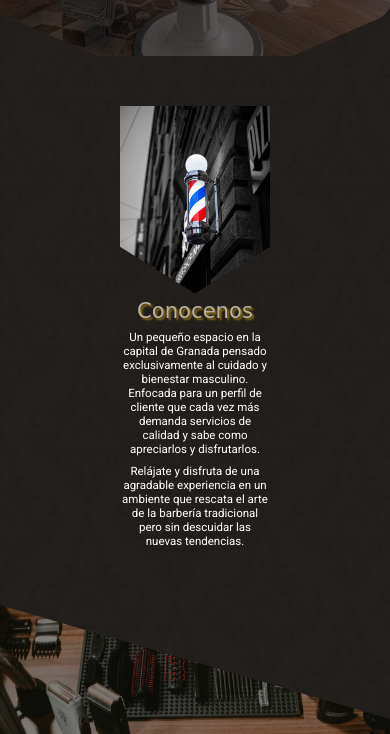
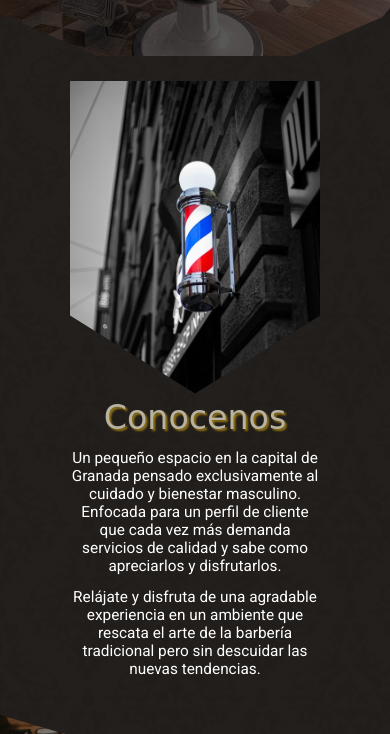
Before and after one commit to What-a-Shame/Stilizzato, a plain HTML site: page index.html in a window 390 px wide. Shown: the part 366-1100 px from the top of the page. Drawn offline with Linux system fonts and the light colour scheme; a web font is replaced by a local one.

Commit message:
Cambios en responsive

```diff
--- a/style.css
+++ b/style.css
@@ -458,27 +458,32 @@ footer > div::after {
 }
 
 @media (max-width: 585px) {
+    main section {
+        width: 95%;
+        padding: 25px;
+    }
+
     section#nosotros div#barbero {
-        width: 200px;
+        width: 300px;
     }
 
     main section h2 {
-        font-size: 2.2em;
+        font-size: 2.6em;
     }
 
     section#nosotros div:first-child {
-        width: 250px;
+        width: 300px;
     }
 }
 
 @media (max-width: 400px) {
     section#nosotros div#barbero {
-        width: 150px;
+        width: 250px;
     }
 
     section#nosotros div:first-child {
-        width: 150px;
-        font-size: .6em;
+        width: 250px;
+        font-size: .8em;
     }
 }
 
```
